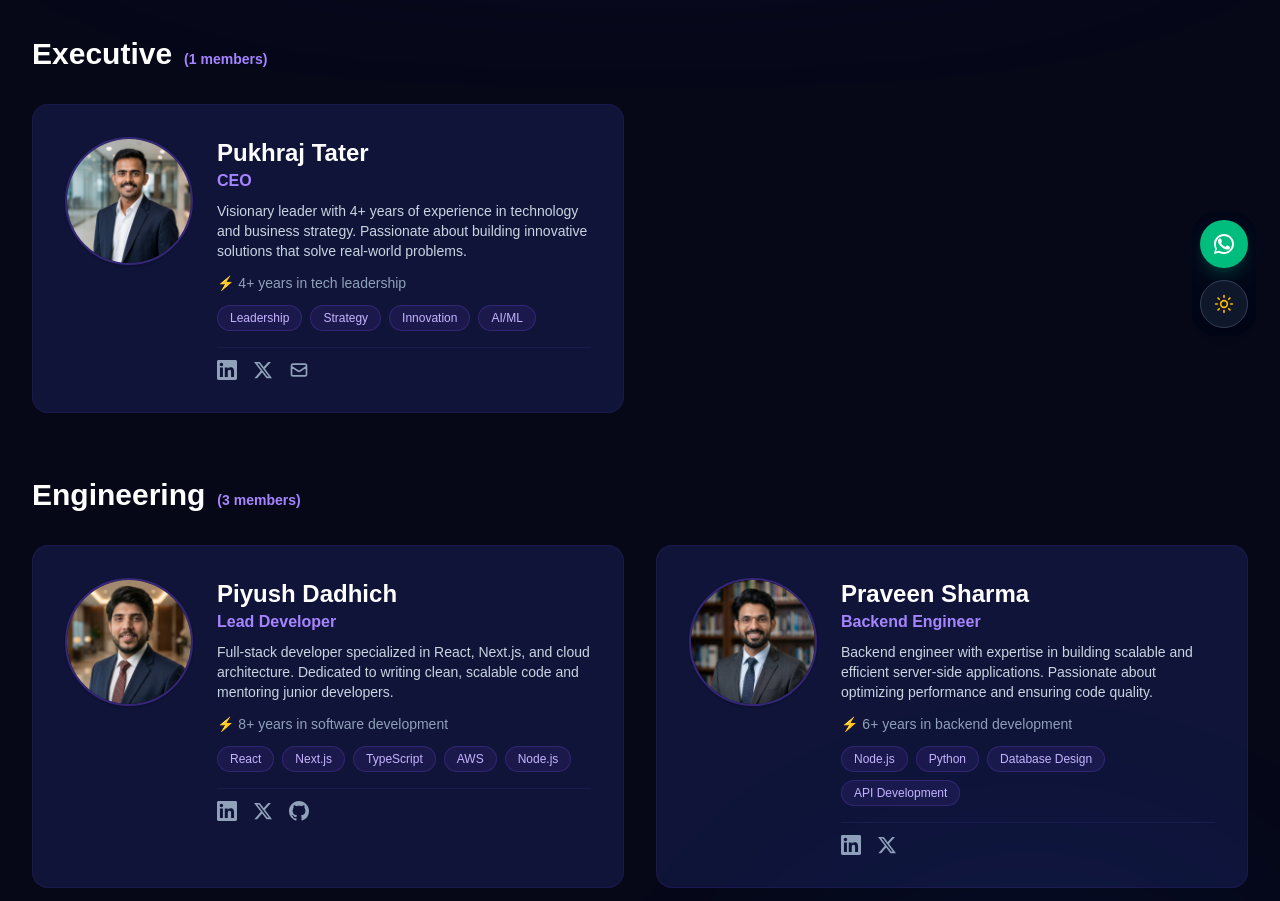
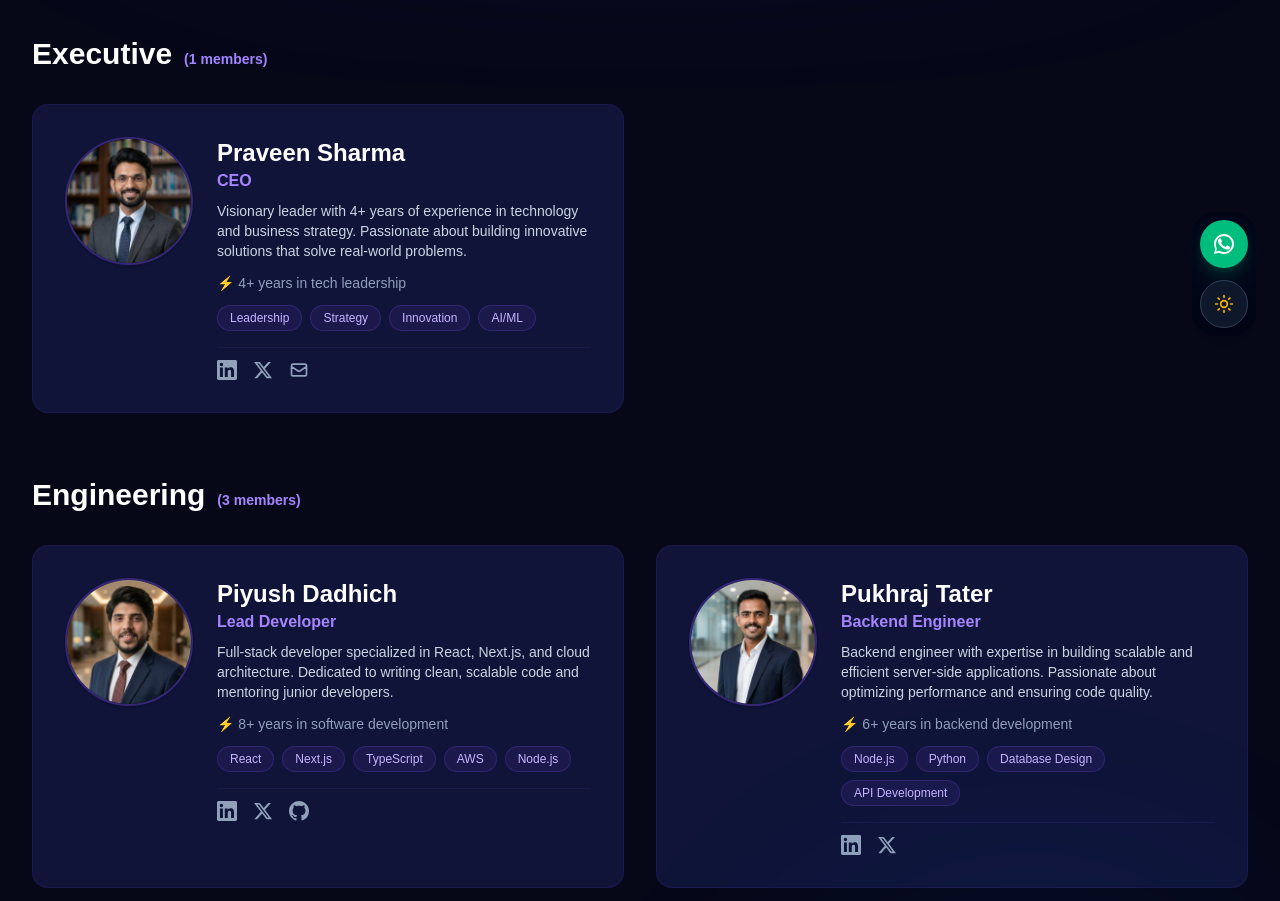
Before and after one commit to ritik733/zynovixtechsolution, a Next.js app: page /team in a window 1280 px wide. Shown: the part 440-1341 px from the top of the page. Built offline with nearby package versions, Linux system fonts and the light colour scheme.

Commit message:
team change --RP

```diff
--- a/app/team/page.tsx
+++ b/app/team/page.tsx
@@ -22,10 +22,10 @@ interface TeamMember {
 const teamMembers: TeamMember[] = [
   {
     id: 1,
-    name: "Pukhraj Tater",
+    name: "Praveen Sharma",
     role: "CEO",
     department: "Executive",
-    image: "/images/team/Pukhraj-tater.png",
+    image: "/images/team/Praveen-Sharma.jpeg",
     bio: "Visionary leader with 4+ years of experience in technology and business strategy. Passionate about building innovative solutions that solve real-world problems.",
     experience: "4+ years in tech leadership",
     social: {
@@ -52,10 +52,10 @@ const teamMembers: TeamMember[] = [
   },
   {
     id: 3,
-    name: "Praveen Sharma",
+    name: "Pukhraj Tater",
     role: "Backend Engineer",
     department: "Engineering",
-    image: "/images/team/Praveen-Sharma.jpeg",
+    image: "/images/team/Pukhraj-tater.png",
     bio: "Backend engineer with expertise in building scalable and efficient server-side applications. Passionate about optimizing performance and ensuring code quality.",
     experience: "6+ years in backend development",
     social: {
```
